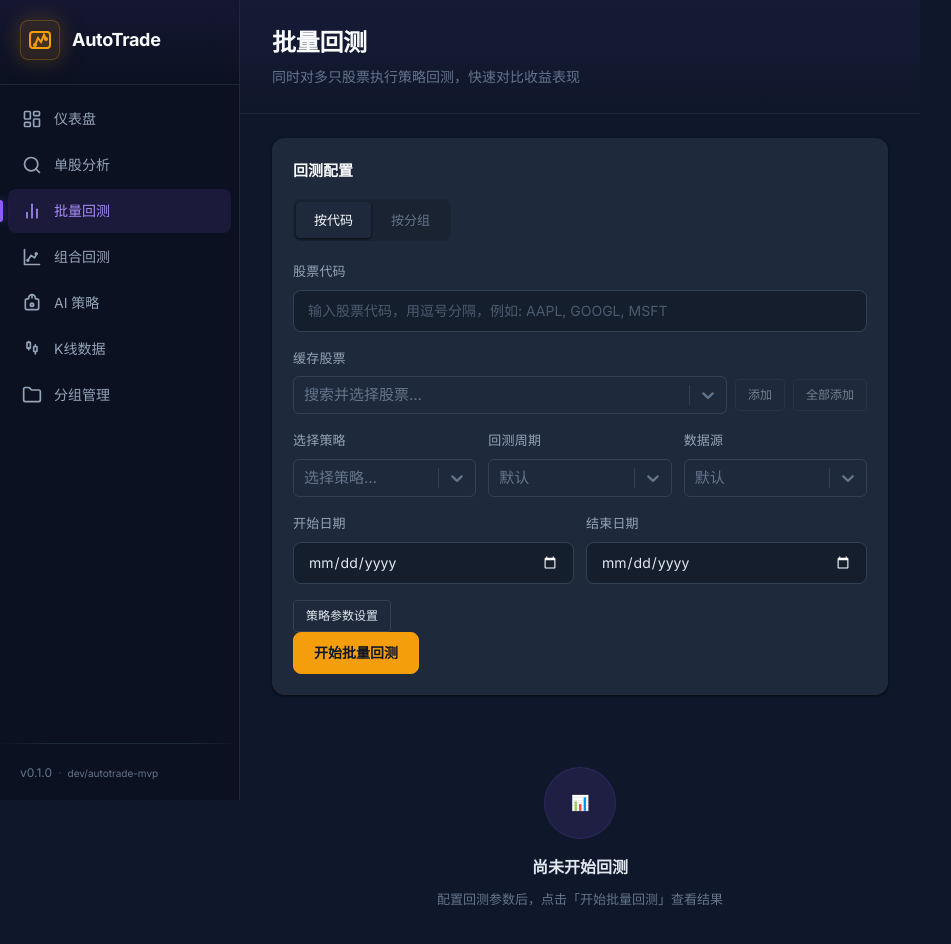
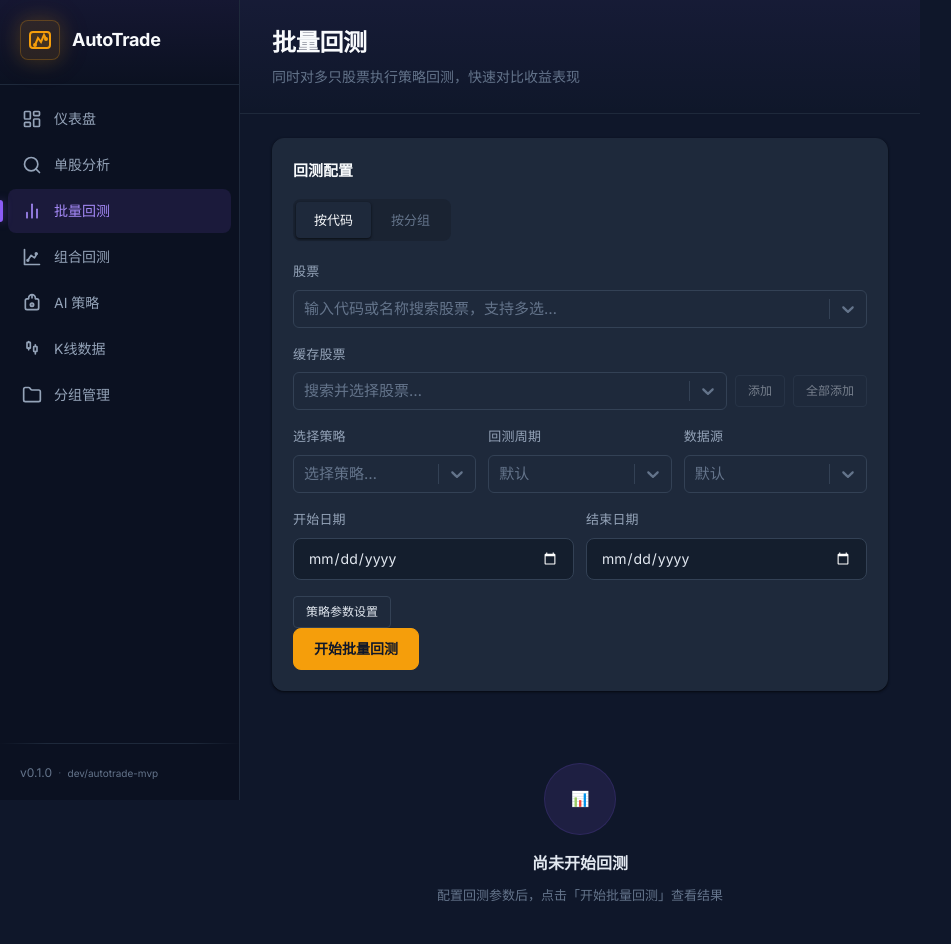
Before and after one commit to huangazazaz/AutoReview, a React (Vite) app in the folder web/: page /backtest in a window 1280 px wide. Shown: the top 944 px of the page, without its empty margins (0-951 px from the left). Built offline with nearby package versions, Linux system fonts and the light colour scheme; no server answers.

Commit message:
feat: replace stock code input with searchable creatable multi-select

```diff
--- a/web/src/pages/Analyze.tsx
+++ b/web/src/pages/Analyze.tsx
@@ -6,6 +6,7 @@ import { PageHero, PageHeader, EmptyState, TrendIndicator } from '@/components/U
 import StrategyParamsEditor from '@/components/StrategyParamsEditor'
 import { formatNumber, formatPct, formatAmount, formatVolume, escapeHtml } from '@/utils/format'
 import Select from 'react-select'
+import CreatableSelect from 'react-select/creatable'
 import type { AnalyzeResult, StrategyInfo, Bar, Trade, CachedStock } from '@/types'
 import * as echarts from 'echarts'
 
@@ -450,35 +451,32 @@ export default function Analyze() {
           <div className="form-row">
             <div className="form-group" style={{ flex: 2 }}>
               <label className="form-label" htmlFor="analyze-symbol">
-                股票代码
+                股票
               </label>
-              <div className="input-with-clear">
-                <input
-                  id="analyze-symbol"
-                  className="form-input"
-                  type="text"
-                  list="analyze-stock-list"
-                  placeholder="例如 AAPL / 600519"
-                  value={symbol}
-                  onChange={(e) => setSymbol(e.target.value.toUpperCase())}
-                  autoComplete="off"
-                />
-                {symbol && (
-                  <button
-                    type="button"
-                    className="input-clear-btn visible"
-                    onClick={() => setSymbol('')}
-                    aria-label="清除"
-                  >
-                    ✕
-                  </button>
-                )}
-              </div>
-              <datalist id="analyze-stock-list">
-                {cachedStocks.map((s) => (
-                  <option key={s.symbol} value={s.symbol} />
-                ))}
-              </datalist>
+              <CreatableSelect
+                id="analyze-symbol"
+                placeholder="输入代码或名称搜索股票…"
+                options={cachedStocks.map(s => ({
+                  value: s.symbol,
+                  label: `${s.symbol}${s.name ? ` - ${s.name}` : ''}`
+                }))}
+                value={symbol ? cachedStocks.find(s => s.symbol === symbol.toUpperCase())
+                  ? { value: symbol.toUpperCase(), label: `${symbol.toUpperCase()}${cachedStocks.find(s => s.symbol === symbol.toUpperCase())?.name ? ` - ${cachedStocks.find(s => s.symbol === symbol.toUpperCase())!.name}` : ''}` }
+                  : { value: symbol.toUpperCase(), label: symbol.toUpperCase() }
+                  : null}
+                onChange={(o) => setSymbol(o?.value?.toUpperCase() || '')}
+                onCreateOption={(input) => setSymbol(input.toUpperCase())}
+                filterOption={(opt, input) => {
+                  const q = input.toLowerCase()
+                  return opt.data.label.toLowerCase().includes(q)
+                }}
+                isClearable
+                isSearchable
+                className="react-select"
+                classNamePrefix="rs"
+                noOptionsMessage={() => '未找到，输入代码后按回车创建'}
+                formatCreateLabel={(v) => `使用 "${v.toUpperCase()}"`}
+              />
             </div>
 
             <div className="form-group" style={{ flex: 2 }}>
--- a/web/src/pages/Backtest.tsx
+++ b/web/src/pages/Backtest.tsx
@@ -7,6 +7,7 @@ import { PageHero, PageHeader, EmptyState } from '@/components/UI'
 import StrategyParamsEditor from '@/components/StrategyParamsEditor'
 import { formatNumber, formatPct, formatAmount, escapeHtml } from '@/utils/format'
 import Select from 'react-select'
+import CreatableSelect from 'react-select/creatable'
 import type { StrategyInfo, BacktestSummary, BacktestResultItem, CachedStock, GroupInfo } from '@/types'
 
 /* ------------------------------------------------------------------ */
@@ -486,28 +487,43 @@ const Backtest = () => {
                 <div className="form-row">
                   <div className="form-group" style={{ flex: 1 }}>
                     <label className="form-label" htmlFor="symbols-input">
-                      股票代码
+                      股票
                     </label>
-                    <div className="input-with-clear">
-                      <input
-                        id="symbols-input"
-                        type="text"
-                        className="form-input"
-                        placeholder="输入股票代码，用逗号分隔，例如: AAPL, GOOGL, MSFT"
-                        value={symbols}
-                        onChange={(e) => setSymbols(e.target.value)}
-                      />
-                      {symbols && (
-                        <button
-                          type="button"
-                          className="input-clear-btn visible"
-                          onClick={() => setSymbols('')}
-                          aria-label="清除"
-                        >
-                          ×
-                        </button>
-                      )}
-                    </div>
+                    <CreatableSelect
+                      id="symbols-input"
+                      isMulti
+                      placeholder="输入代码或名称搜索股票，支持多选…"
+                      options={cachedStocks.map(s => ({
+                        value: s.symbol,
+                        label: `${s.symbol}${s.name ? ` - ${s.name}` : ''}`
+                      }))}
+                      value={symbolsArray.map(code => {
+                        const s = cachedStocks.find(c => c.symbol === code)
+                        return s
+                          ? { value: s.symbol, label: `${s.symbol}${s.name ? ` - ${s.name}` : ''}` }
+                          : { value: code, label: code }
+                      })}
+                      onChange={(items) => {
+                        const codes = items.map(i => i.value)
+                        setSymbols(codes.join(', '))
+                      }}
+                      onCreateOption={(input) => {
+                        const code = input.toUpperCase()
+                        if (!symbolsArray.includes(code)) {
+                          setSymbols(symbols ? `${symbols}, ${code}` : code)
+                        }
+                      }}
+                      filterOption={(opt, input) => {
+                        const q = input.toLowerCase()
+                        return opt.data.label.toLowerCase().includes(q)
+                      }}
+                      isClearable
+                      isSearchable
+                      className="react-select"
+                      classNamePrefix="rs"
+                      noOptionsMessage={() => '未找到，输入代码后按回车添加'}
+                      formatCreateLabel={(v) => `添加 "${v.toUpperCase()}"`}
+                    />
                   </div>
                 </div>
 
```
